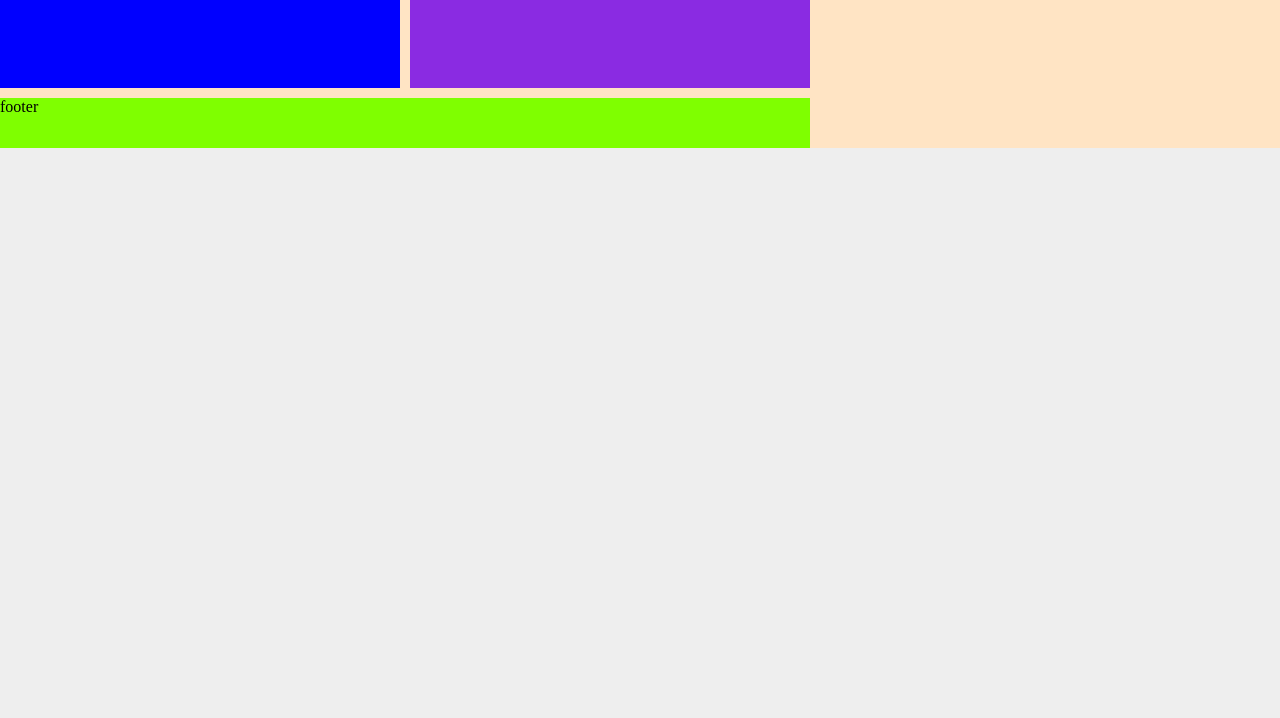
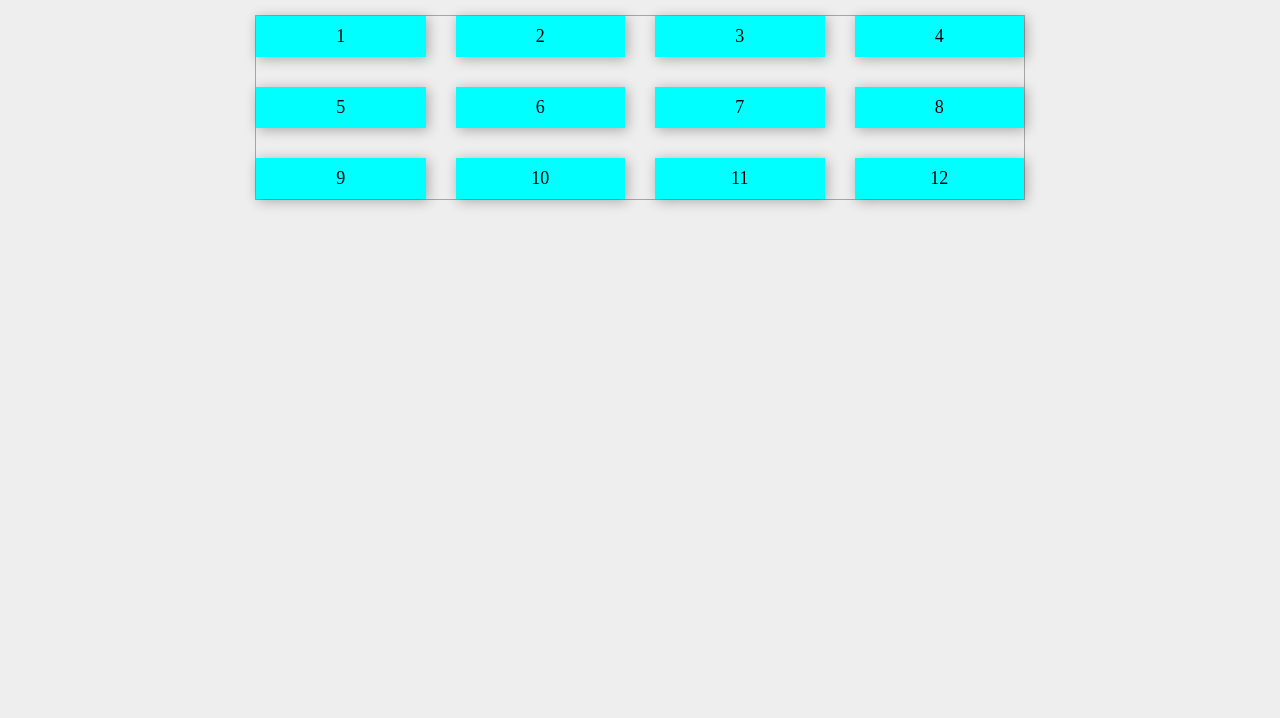
Before and after one commit to WilliamDMP/CSS-grid, a plain HTML site: page index.html in a window 1280 px wide. Shown: the part 82-800 px from the top of the page. Drawn offline with Linux system fonts and the light colour scheme.

Commit message:
new layout test

```diff
--- /dev/null
+++ b/grid.css
@@ -0,0 +1,5 @@
+.grid {
+    display: grid;
+    grid-template-columns: repeat(4, 1fr);
+    gap: 30px;
+}
--- a/index.html
+++ b/index.html
@@ -6,16 +6,23 @@
     <meta name="viewport" content="width=device-width, initial-scale=1.0">
     <title>Document</title>
     <link rel="stylesheet" href="main.css">
+    <link rel="stylesheet" href="grid.css">
 </head>
 <body>
-    <div class="grid">
-        <div class="elemento header">header</div>
-        <div class="elemento header">header</div>
-        <div class="elemento aside">aside</div>
-        <div class="elemento aside">aside</div>
-        <div class="elemento article">article</div>
-        <div class="elemento footer">footer</div>
-        <div class="elemento footer">footer</div>
-    </div>
+   <h1 class="titulo">CSS GRID PRÁCTICA</h1>
+   <div class="grid">
+       <div>1</div>
+       <div>2</div>
+       <div>3</div>
+       <div>4</div>
+       <div>5</div>
+       <div>6</div>
+       <div>7</div>
+       <div>8</div>
+       <div>9</div>
+       <div>10</div>
+       <div>11</div>
+       <div>12</div>
+   </div>
 </body>
 </html>
--- a/main.css
+++ b/main.css
@@ -1,42 +1,28 @@
+* {
+    margin: 0;
+    padding: 0;
+}
+
+.titulo {
+    text-align: center;
+    padding: 30px;
+}
+
 body {
     background-color: #eee;
-    height: 100%;
     box-sizing: border-box;
-    margin: 0;
-    height: 100%;
 }
 
 .grid {
-    display: grid;
-    background-color: bisque;
-    row-gap: 10px;
-    column-gap: 10px;
-    grid-template-areas: "hd hd"
-                         "ad ae"
-                         "ad ae"
-                         "ft ft";
-    grid-template-columns: repeat(2, 400px);
-    grid-template-rows: repeat(4, 50px);
-    justify-items: stretch;
-    align-items: stretch;
+    border: 1px solid rgba(0,0,0,0.30);
+    text-align: center;
+    width: 60%;
+    margin: auto;
 }
 
-.header {
-    grid-area: hd;
+.grid > div {
+    box-shadow: 2px 2px 12px rgba(0,0,0,0.30);
     background-color: aqua;
+    font-size: large;
+    padding: 10px;
 }
-
-.aside {
-    grid-area: ad;
-    background-color: blue;
-}
-
-.article {
-    grid-area: ae;
-    background-color: blueviolet;
-}
-
-.footer {
-    grid-area: ft;
-    background-color: chartreuse;
-}
```
